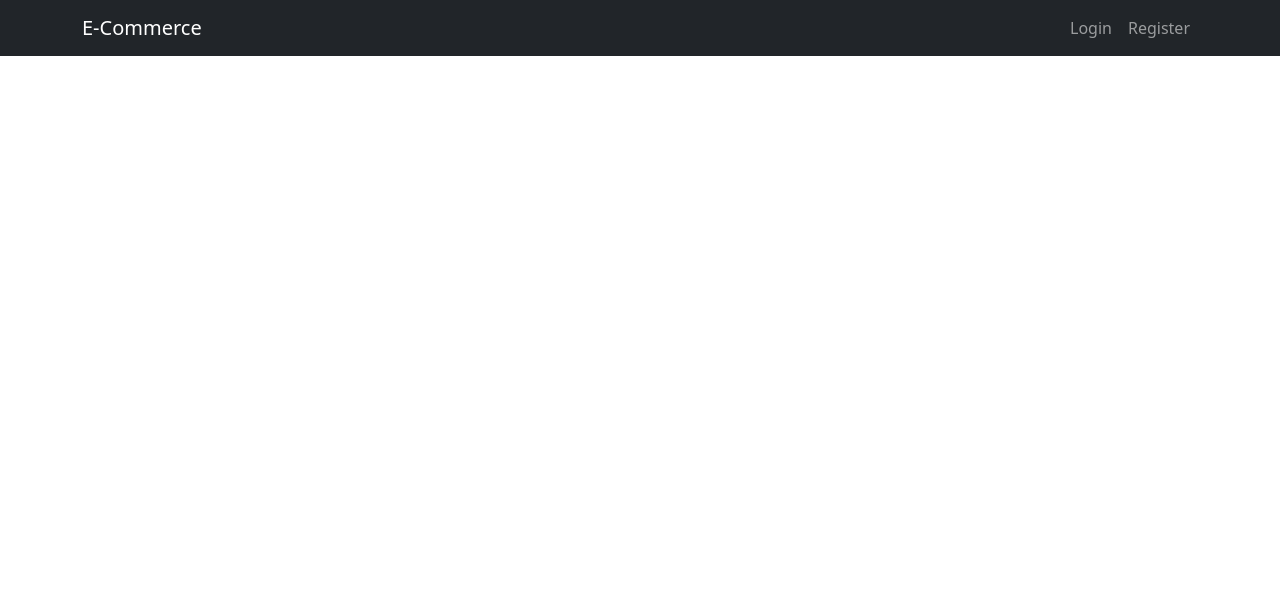
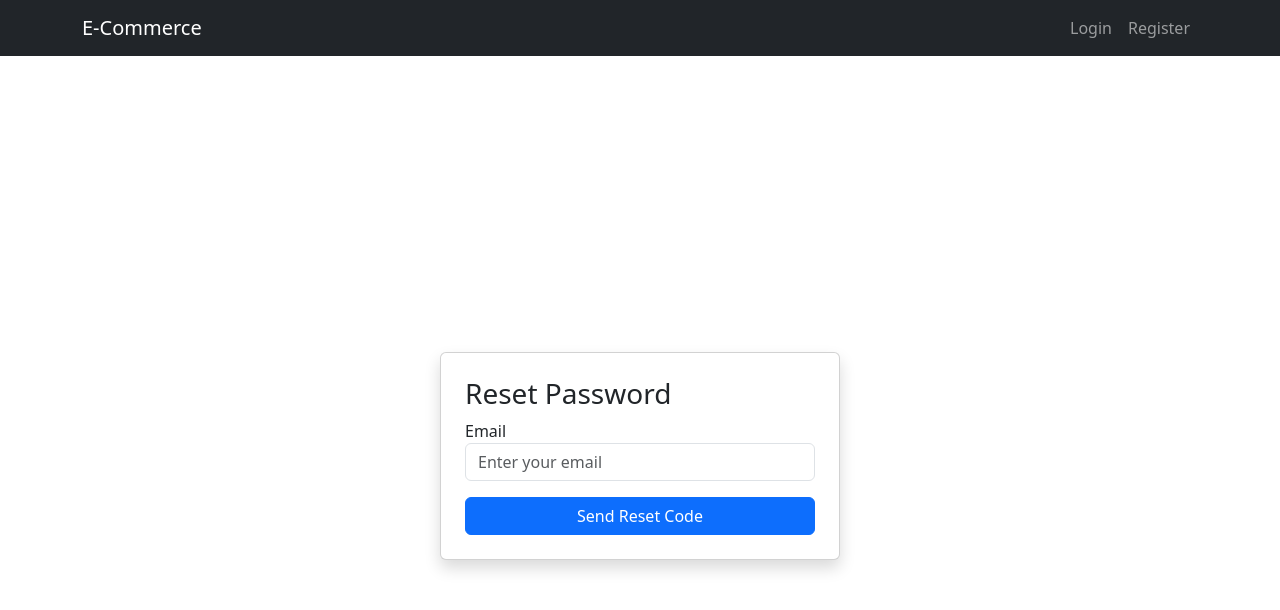
Before and after one commit to MartinMasde/ecommerce-frontend, a React (Create React App) app: page /reset-password in a window 1280 px wide. Shown: the top 610 px of the page. Built offline with nearby package versions, Linux system fonts and the light colour scheme.

Commit message:
funcionalidad de cambio de contrasena

```diff
--- a/src/App.js
+++ b/src/App.js
@@ -12,6 +12,7 @@ import UsersTable from './components/Admin/Users/UsersTable.js';
 import CartsTable from './components/Admin/Carts/CartsTable.js';
 import AdminLayout from './components/Admin/AdminLayout.js';
 import UpdateProductForm from './components/Admin/Products/UpdateProducts.js';
+import ResetPassword from './components/ResetPassword.js';
 
 function ProtectedRoute({ children, role, authState }) {
   if (!authState.isAuthenticated || authState.role !== role) {
@@ -32,6 +33,8 @@ function App() {
         <Route path="/register" element={<Register />} />
         <Route path="/products" element={<Products />} />
         <Route path="/cart" element={<Cart />} />
+        <Route path="/reset-password" element={<ResetPassword />} />
+
 
         {/* Rutas protegidas para ADMIN */}
         <Route
--- a/src/components/Login.js
+++ b/src/components/Login.js
@@ -2,11 +2,11 @@ import React, { useState, useEffect } from "react";
 import backgroundImage from "../assets/background.jpg";
 import googleLogo from "../assets/google_logo_icon.svg";
 import Swal from "sweetalert2";
-import { useNavigate } from 'react-router-dom';
+import { useNavigate } from "react-router-dom";
 
 function Login({ setAuthState }) {
-  const [email, setEmail] = useState('');
-  const [password, setPassword] = useState('');
+  const [email, setEmail] = useState("");
+  const [password, setPassword] = useState("");
   const navigate = useNavigate();
 
   const handleLogin = async (event) => {
@@ -14,49 +14,54 @@ function Login({ setAuthState }) {
     try {
       const data = { email, password };
       const options = {
-        method: 'POST',
-        headers: { 'Content-Type': 'application/json' },
+        method: "POST",
+        headers: { "Content-Type": "application/json" },
         body: JSON.stringify(data),
-        credentials: 'include',
+        credentials: "include",
       };
 
-      const response = await fetch('http://localhost:8080/api/sessions/login', options);
+      const response = await fetch(
+        "http://localhost:8080/api/sessions/login",
+        options
+      );
       const result = await response.json();
 
-      console.log('Login response:', result); // Verificar la estructura de la respuesta
+      console.log("Login response:", result); // Verificar la estructura de la respuesta
 
       if (response.ok) {
         const { response: userResponse } = result; // Extraer el objeto 'response'
         if (!userResponse || !userResponse.role) {
-          throw new Error('Invalid user data received from the server');
+          throw new Error("Invalid user data received from the server");
         }
 
         setAuthState({ isAuthenticated: true, role: userResponse.role });
 
         Swal.fire({
-          icon: 'success',
-          title: 'Login Successful',
-          text: `Welcome back, ${userResponse.role === 'ADMIN' ? 'Admin' : 'User'}!`,
+          icon: "success",
+          title: "Login Successful",
+          text: `Welcome back, ${
+            userResponse.role === "ADMIN" ? "Admin" : "User"
+          }!`,
           timer: 3000,
           showConfirmButton: false,
         });
 
         // Redirige según el rol
         setTimeout(() => {
-          navigate(userResponse.role === 'ADMIN' ? '/admin' : '/products');
+          navigate(userResponse.role === "ADMIN" ? "/admin" : "/products");
         }, 3000);
       } else {
         Swal.fire({
-          icon: 'error',
-          title: 'Login Failed',
-          text: result.message || 'An error occurred.',
+          icon: "error",
+          title: "Login Failed",
+          text: result.message || "An error occurred.",
         });
       }
     } catch (error) {
-      console.error('Error during login:', error); // Agrega este log para depuración
+      console.error("Error during login:", error); // Agrega este log para depuración
       Swal.fire({
-        icon: 'error',
-        title: 'Error',
+        icon: "error",
+        title: "Error",
         text: error.message,
       });
     }
@@ -64,12 +69,12 @@ function Login({ setAuthState }) {
 
   useEffect(() => {
     const urlParams = new URLSearchParams(window.location.search);
-    const googleAuth = urlParams.get('googleAuth');
-    const token = urlParams.get('token');
+    const googleAuth = urlParams.get("googleAuth");
+    const token = urlParams.get("token");
     if (googleAuth && token) {
       document.cookie = `token=${token} ; max-age=3600; path=/;`;
-      setAuthState({ isAuthenticated: true, role: 'USER' });
-      navigate('/products');
+      setAuthState({ isAuthenticated: true, role: "USER" });
+      navigate("/products");
     }
   }, [setAuthState, navigate]);
 
@@ -87,58 +92,83 @@ function Login({ setAuthState }) {
         backgroundPosition: "center",
       }}
     >
-      <div className="card p-4 shadow"
+      <div
+        className="card p-4 shadow"
         style={{
           width: "400px",
           backgroundColor: "#1b1b1b",
           color: "white",
           borderRadius: "8px",
-          boxShadow: "0 4px 8px rgba(0, 0, 0, 0.2)"
-        }}>
-        <h3 className="text-center mb-4"
+          boxShadow: "0 4px 8px rgba(0, 0, 0, 0.2)",
+        }}
+      >
+        <h3
+          className="text-center mb-4"
           style={{
             fontWeight: "bold",
-            textShadow: "2px 2px 4px rgba(0, 0, 0, 0.5)"
-          }}>Login</h3>
+            textShadow: "2px 2px 4px rgba(0, 0, 0, 0.5)",
+          }}
+        >
+          Login
+        </h3>
         <form onSubmit={handleLogin}>
           <div className="mb-3">
-            <label htmlFor="email" className="form-label">Email</label>
-            <input type="email"
+            <label htmlFor="email" className="form-label">
+              Email
+            </label>
+            <input
+              type="email"
               className="form-control"
               placeholder="Email"
               value={email}
               onChange={(e) => setEmail(e.target.value)}
-              required />
+              required
+            />
           </div>
           <div className="mb-3">
-            <label htmlFor="password" className="form-label">Password</label>
-            <input type="password"
+            <label htmlFor="password" className="form-label">
+              Password
+            </label>
+            <input
+              type="password"
               className="form-control"
               placeholder="Password"
               value={password}
               onChange={(e) => setPassword(e.target.value)}
-              required />
+              required
+            />
           </div>
-          <button className="btn btn-primary w-100" id="login">Login</button>
+          <button className="btn btn-primary w-100" id="login">
+            Login
+          </button>
         </form>
         <div className="my-1">
           <hr className="bg-light" />
-          <p className="text-center text-light" style={{ margin: "-1rem 0" }}>Or</p>
+          <p className="text-center text-light" style={{ margin: "-1rem 0" }}>
+            Or
+          </p>
           <hr className="bg-light" />
         </div>
         <div className="text-center">
           <button
             className="btn btn-outline-light w-100 d-flex align-items-center justify-content-center"
             onClick={handleGoogleLogin}
-            style={{ gap: "10px" }}>
+            style={{ gap: "10px" }}
+          >
             <img
               src={googleLogo}
               alt="Google Logo"
-              style={{ width: "20px", height: "20px" }} />
+              style={{ width: "20px", height: "20px" }}
+            />
             Register with Google
           </button>
         </div>
-        <p className="mt-3 text-center">Don't have an account? <a href="/register">Register</a> </p>
+        <p className="mt-3 text-center">
+          Don't have an account? <a href="/register">Register</a>{" "}
+        </p>
+        <p className="mt-3 text-center">
+          Forgot your password? <a href="/reset-password">Reset it here</a>
+        </p>
       </div>
     </div>
   );
--- /dev/null
+++ b/src/components/ResetPassword.js
@@ -0,0 +1,136 @@
+import React, { useState } from "react";
+import Swal from "sweetalert2";
+import { useNavigate } from "react-router-dom";
+
+function ResetPassword() {
+  const [step, setStep] = useState(1);
+  const [email, setEmail] = useState("");
+  const [resetCode, setResetCode] = useState("");
+  const [newPassword, setNewPassword] = useState("");
+  const navigate = useNavigate();
+
+  // Función para enviar la solicitud de codigo de reset
+  const handleRequestReset = async (event) => {
+    event.preventDefault();
+    try {
+      const response = await fetch("http://localhost:8080/api/sessions/password-reset/request", {
+        method: "POST",
+        headers: { "Content-Type": "application/json" },
+        body: JSON.stringify({ email }),
+      });
+      const result = await response.json();
+      if (response.ok) {
+        Swal.fire({
+          icon: "success",
+          title: "Check your email!",
+          text: "We have sent a reset code to your email address.",
+        });
+        setStep(2);
+      } else {
+        throw new Error(result.error || "Failed to send reset code.");
+      }
+    } catch (error) {
+      Swal.fire({
+        icon: "error",
+        title: "Error",
+        text: error.message,
+      });
+    }
+  };
+
+  // Función para enviar la solicitud de cambio de contraseña
+  const handleResetPassword = async (event) => {
+    event.preventDefault();
+    try {
+      const response = await fetch('http://localhost:8080/api//sessions/password-reset/verify', {
+        method: 'POST',
+        headers: {
+          'Content-Type': 'application/json',
+        },
+        body: JSON.stringify({
+          email,
+          resetCode,
+          newPassword,
+        }),
+      });
+
+      const result = await response.json();  // Obtener la respuesta en formato JSON
+
+      if (response.ok) {
+        Swal.fire({
+          icon: 'success',
+          title: 'Password Changed',
+          text: 'Your password has been updated successfully!',
+        });
+        navigate('/login');
+      } else {
+        Swal.fire({
+          icon: 'error',
+          title: 'Failed',
+          text: result.message || 'Failed to reset the password.',
+        });
+      }
+    } catch (error) {
+      Swal.fire({
+        icon: 'error',
+        title: 'Error',
+        text: error.message || 'An unexpected error occurred.',
+      });
+    }
+  };
+
+  return (
+    <div className="d-flex justify-content-center align-items-center" style={{ height: "100vh" }}>
+      <div className="card p-4 shadow" style={{ width: "400px" }}>
+        {step === 1 && (
+          <form onSubmit={handleRequestReset}>
+            <h3>Reset Password</h3>
+            <div className="mb-3">
+              <label>Email</label>
+              <input
+                type="email"
+                className="form-control"
+                placeholder="Enter your email"
+                value={email}
+                onChange={(e) => setEmail(e.target.value)}
+                required
+              />
+            </div>
+            <button className="btn btn-primary w-100">Send Reset Code</button>
+          </form>
+        )}
+
+        {step === 2 && (
+          <form onSubmit={handleResetPassword}>
+            <h3>Enter Reset Code</h3>
+            <div className="mb-3">
+              <label>Reset Code</label>
+              <input
+                type="text"
+                className="form-control"
+                placeholder="Enter the code sent to your email"
+                value={resetCode}
+                onChange={(e) => setResetCode(e.target.value)}
+                required
+              />
+            </div>
+            <div className="mb-3">
+              <label>New Password</label>
+              <input
+                type="password"
+                className="form-control"
+                placeholder="Enter a new password"
+                value={newPassword}
+                onChange={(e) => setNewPassword(e.target.value)}
+                required
+              />
+            </div>
+            <button className="btn btn-primary w-100">Reset Password</button>
+          </form>
+        )}
+      </div>
+    </div>
+  );
+}
+
+export default ResetPassword;
```
